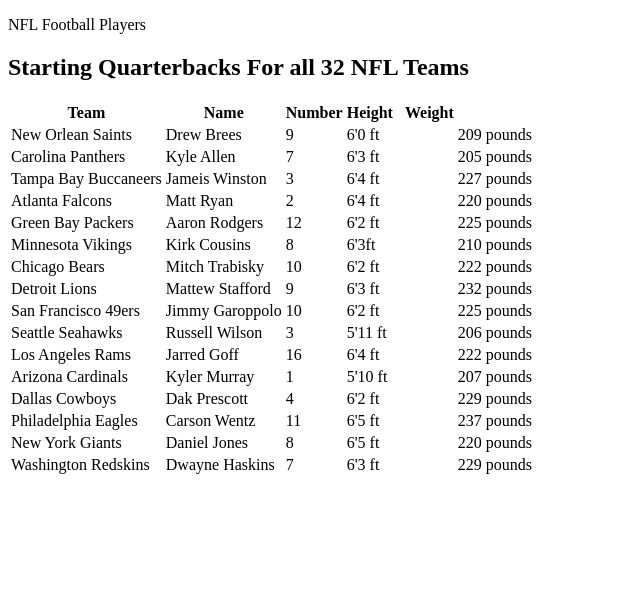
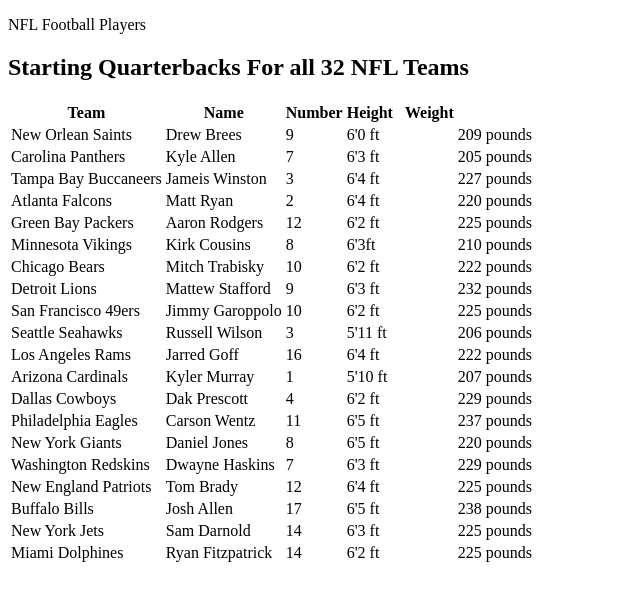
Before and after one commit to zachbrown22/zachbrown22.github.io, a plain HTML site: page index.html in a window 1280 px wide. Shown: the whole page, without its empty margins (0-640 px from the left). Drawn offline with Linux system fonts and the light colour scheme.

Commit message:
added more to my table

```diff
--- a/index.html
+++ b/index.html
@@ -129,6 +129,34 @@
             <td>6'3 ft<td>
             <td>229 pounds</td>
          </tr>
+                                     <tr>
+            <td>New England Patriots</td>
+            <td>Tom Brady</td>
+            <td>12</td>
+            <td>6'4 ft<td>
+            <td>225 pounds</td>
+         </tr>
+                                        <tr>
+            <td>Buffalo Bills</td>
+            <td>Josh Allen</td>
+            <td>17</td>
+            <td>6'5 ft<td>
+            <td>238 pounds</td>
+         </tr>
+                                        <tr>
+            <td>New York Jets</td>
+            <td>Sam Darnold</td>
+            <td>14</td>
+            <td>6'3 ft<td>
+            <td>225 pounds</td>
+         </tr>
+                                        <tr>
+            <td>Miami Dolphines</td>
+            <td>Ryan Fitzpatrick</td>
+            <td>14</td>
+            <td>6'2 ft<td>
+            <td>225 pounds</td>
+         </tr>
          </tbody>
       </table>
    </body>
```
